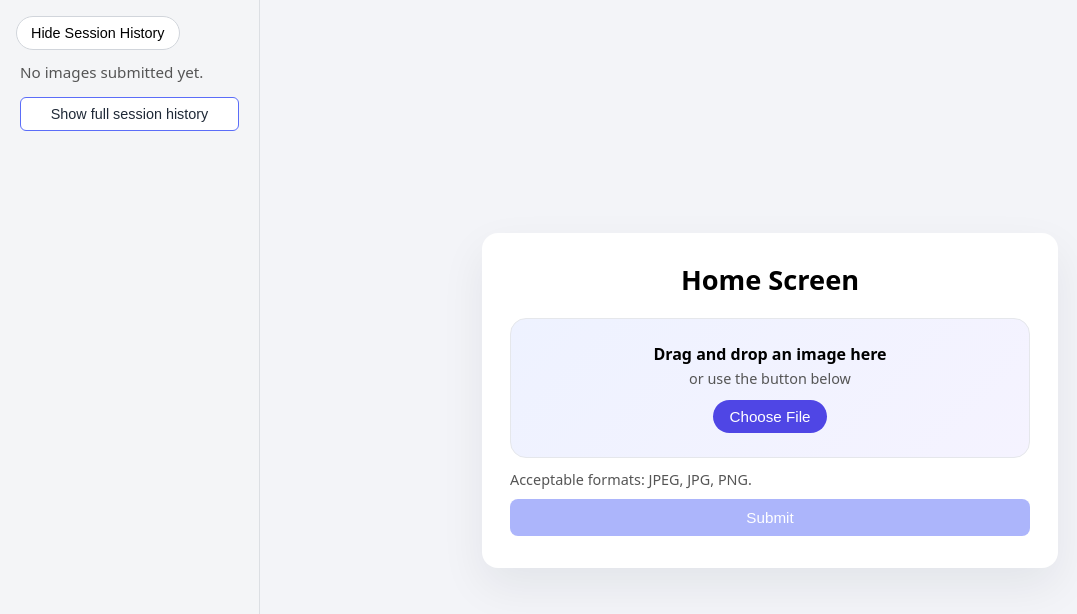
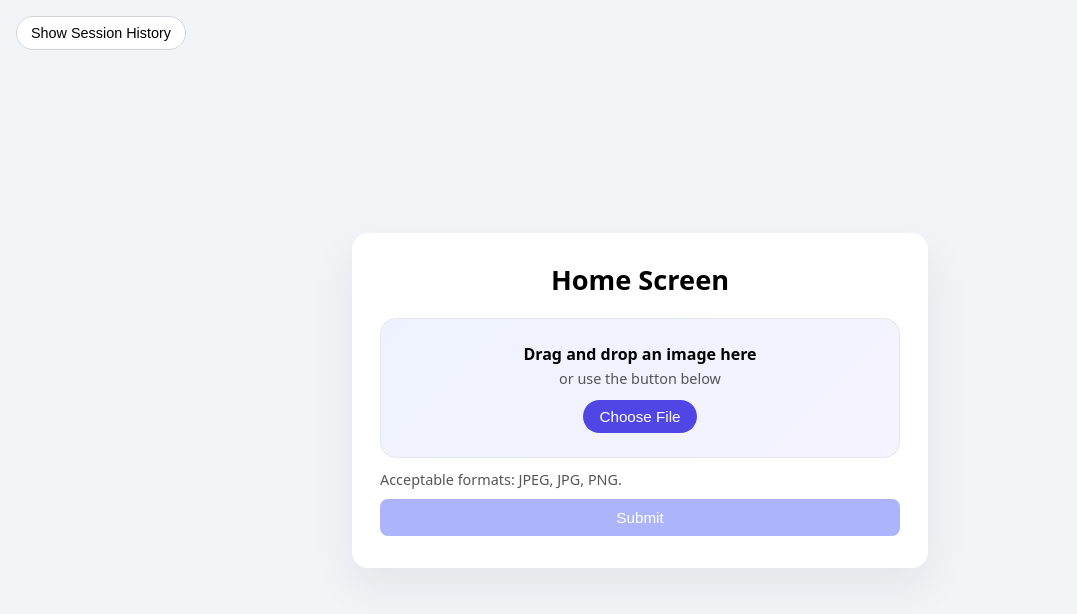
Before and after one commit to 4G06-CAPSTONE-2025/Reading4All, a React (Create React App) app in the folder frontend/: page /main in a window 1280 px wide. Shown: the top 614 px of the page, without its empty margins (0-1077 px from the left). Built offline with nearby package versions, Linux system fonts and the light colour scheme.

Commit message:
update routes in App.js for showHistory (refs #246)

```diff
--- a/frontend/src/App.js
+++ b/frontend/src/App.js
@@ -1,6 +1,7 @@
 import { BrowserRouter as Router, Routes, Route } from "react-router-dom";
 import Login from "./pages/LogInScreen/login";
 import HomeScreen from "./pages/HomeScreen/homeScreen";
+import ShowHistory from "./pages/ShowHistoryScreen/showHistory";
 
 function App() {
   return (
@@ -8,6 +9,7 @@ function App() {
       <Routes>
         <Route path="/" element={<Login />} />
         <Route path="/main" element={<HomeScreen />} />
+        <Route path="/session-history" element={<ShowHistory />} />
       </Routes>
     </Router>
   );
--- a/frontend/src/pages/HomeScreen/homeScreen.jsx
+++ b/frontend/src/pages/HomeScreen/homeScreen.jsx
@@ -10,7 +10,7 @@ export default function HomeScreen() {
     const [lastUploadedFile, setLastUploadedFile] = useState(null);
     const [altText, setAltText] = useState("");
     const [isGeneratingAltText, setIsGeneratingAltText] = useState(false);
-    const [isHistoryOpen, setIsHistoryOpen] = useState(true);
+    const [isHistoryOpen, setIsHistoryOpen] = useState(false);
 
     const fileInputRef = useRef(null);
     const navigate = useNavigate();
```
Also changed, not shown: frontend/src/pages/ShowHistoryScreen/showHistory.css (added), frontend/src/pages/ShowHistoryScreen/showHistory.jsx (added).
